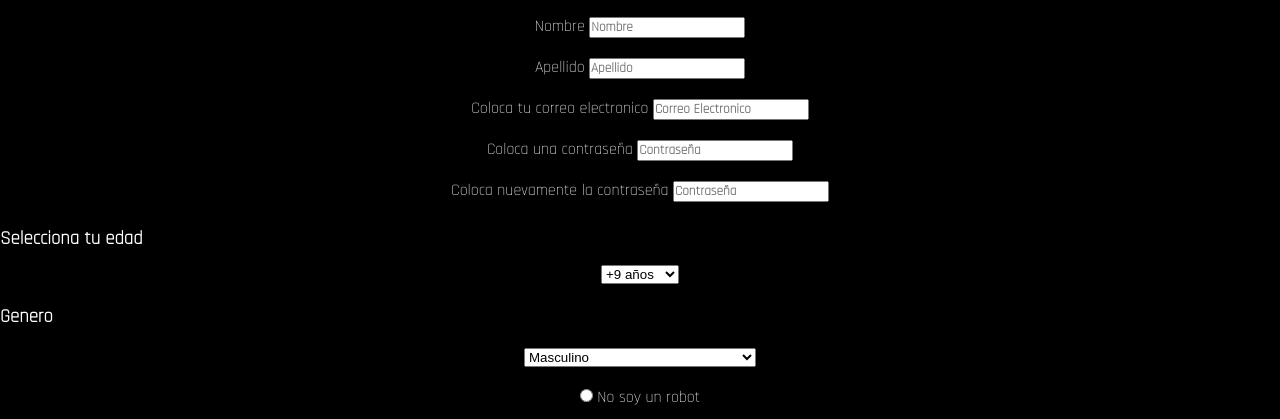
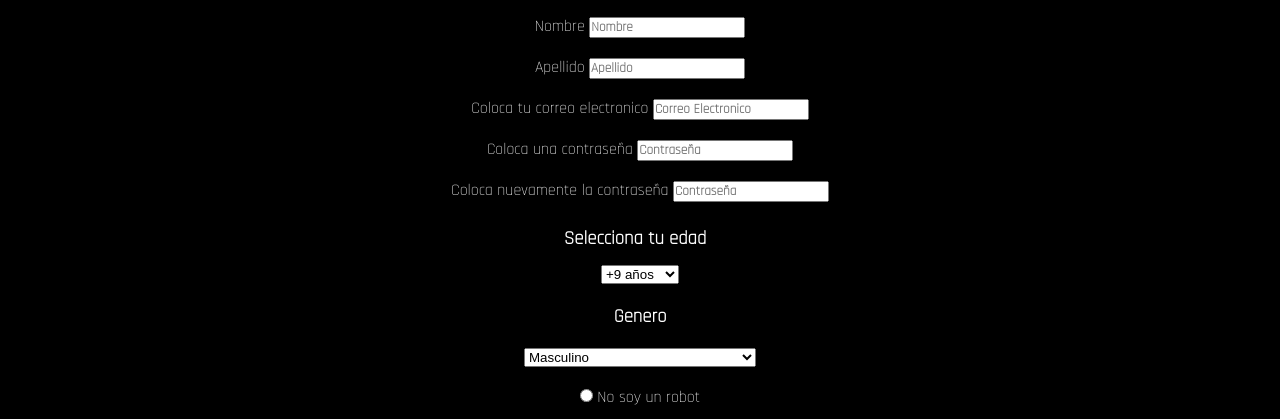
Before and after one commit to BaltiSoler/Primer-Repositorio, a plain HTML site: page Regist/Registrarse.html in a window 1280 px wide. Shown: the part 138-557 px from the top of the page. Drawn offline with Linux system fonts and the light colour scheme; a web font is replaced by a local one.

Commit message:
ErrorArregladoEn(Registrarse)

```diff
--- a/Style.css
+++ b/Style.css
@@ -271,6 +271,8 @@
 .h3Regis{
     margin-top: 20px;
     margin-bottom: 10px;
+    text-align: center;
+    transform: translateX(75px);
 }
 
 .snRegis{
@@ -280,6 +282,8 @@
 
 .edad{
     margin-top: 15px;
+    text-align: center;
+    transform: translateX(70px);
 }
 
 .selecEdad{
@@ -334,7 +338,6 @@
     text-align: center;
     transform: translateX(25%);
 }
-
 }
 
 
```
